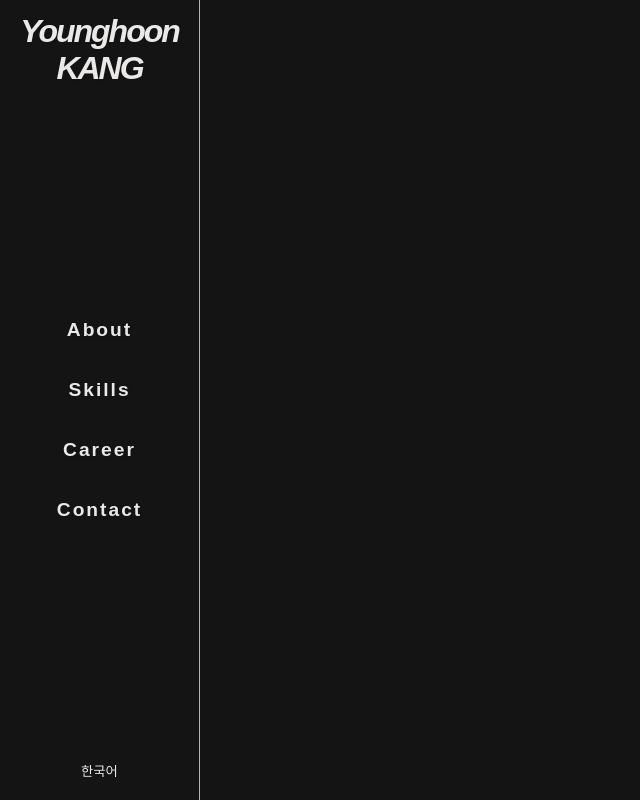
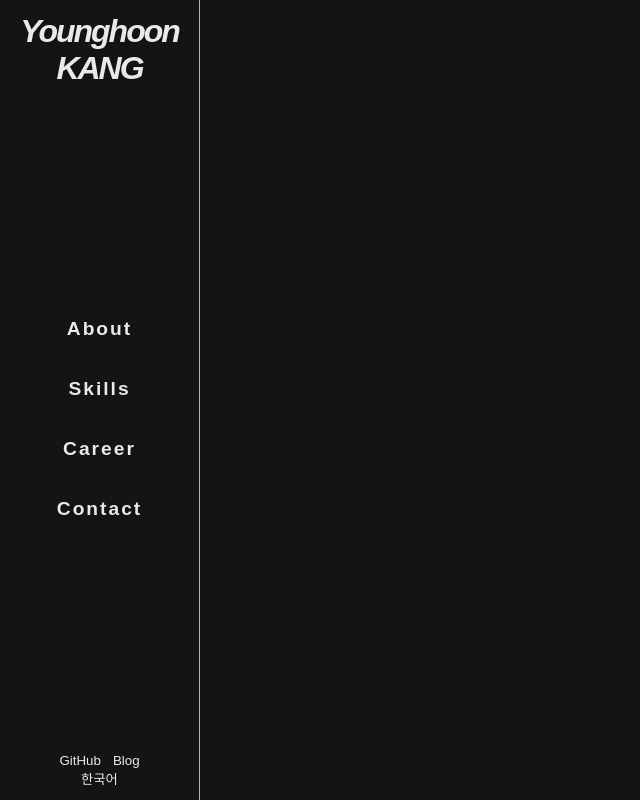
Before and after one commit to CityHopper/portfolio_react-ts, a React (Create React App) app: page /movies/1 in a window 1280 px wide. Shown: the whole page, without its empty margins (0-640 px from the left). Built offline with nearby package versions, Linux system fonts and the light colour scheme; a web font is replaced by a local one.

Commit message:
Add links on Header

```diff
--- a/src/_header.scss
+++ b/src/_header.scss
@@ -70,6 +70,7 @@ header {
 
     &__misc {
       display: flex;
+      flex-direction: column;
       list-style: none;
       padding-left: 0;
       margin-block-start: 0;
@@ -77,7 +78,7 @@ header {
       margin: 0;
 
       &__item {
-        padding: 8px 12px;
+        padding: 1emqqq;
         cursor: pointer;
         height: 18px;
 
@@ -248,7 +249,7 @@ header {
 
         &__item {
           height: 100%;
-          padding: 0;
+          padding: 1em;
 
           a {
             height: 3em;
--- a/src/components/Header.tsx
+++ b/src/components/Header.tsx
@@ -88,6 +88,13 @@ function Header() {
                     className={isMobileMenuOpen
                         ? "navbar__misc active"
                         : "navbar__misc"}>
+                    <li className="navbar__misc__item flex__between">
+                        <button onClick={() => window.open(`https://github.com/CityHopper/react_movie`)}>
+                            GitHub</button>
+                        <button onClick={() => window.open("https://is-this-it.tistory.com")}>
+                            Blog</button>
+                    </li>
+
                     <li className="navbar__misc__item flex__center">
                         {isKo
                             ?
@@ -102,10 +109,6 @@ function Header() {
 
                         }
                     </li>
-                    {/*<li className="navbar__misc__item flex__center">*/}
-                    {/*    <NavLink className={"flex__center"} onClick={() => setIsMobileMenuOpen(false)}*/}
-                    {/*             to={"/about"}>#</NavLink>*/}
-                    {/*</li>*/}
                 </ul>
 
                 <div className="navbar__toggle">
```
